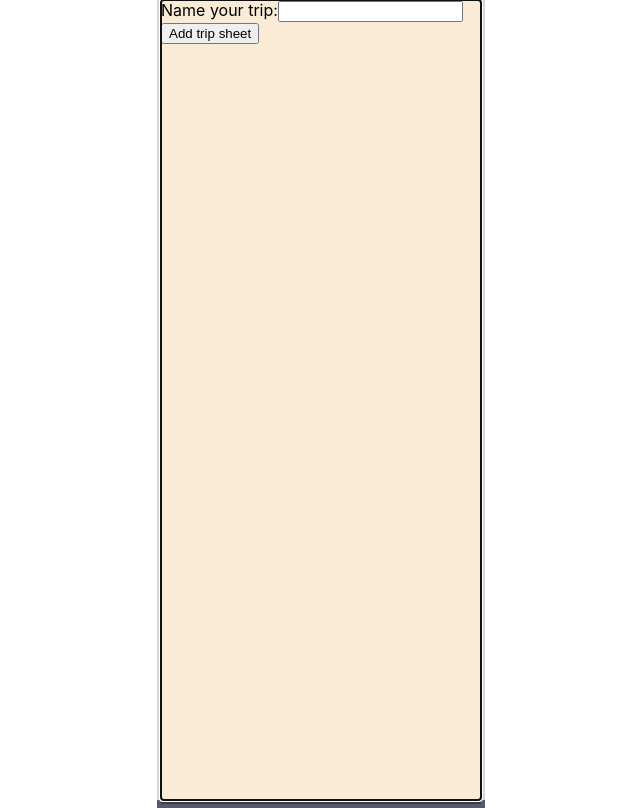
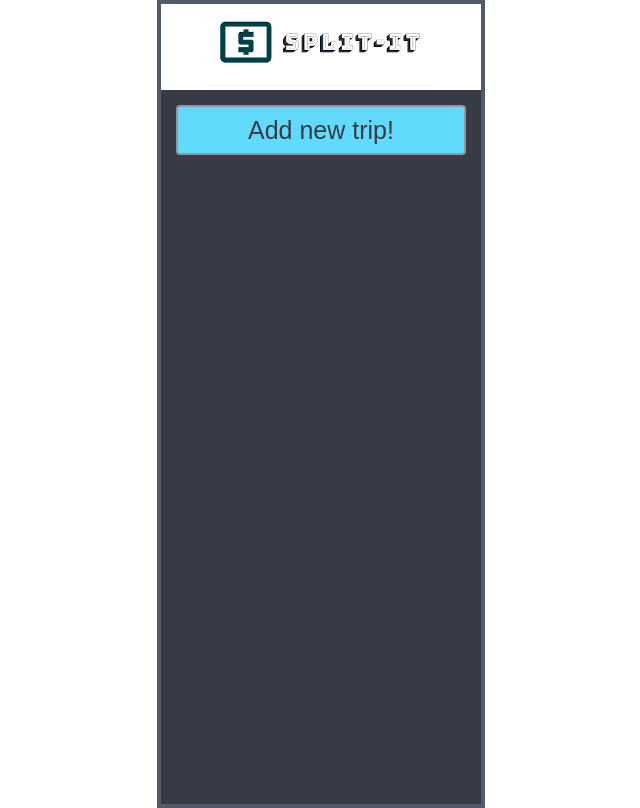
Before and after one commit to chingu-voyages/v10-geckos-team-12, a React (Create React App) app: page / in a window 1280 px wide. Shown: the whole page, without its empty margins (319-959 px from the left). Built offline with nearby package versions, Linux system fonts and the light colour scheme.

Commit message:
Added router to the mix

```diff
--- a/src/Components/NewTripSheetModal.js
+++ b/src/Components/NewTripSheetModal.js
@@ -10,7 +10,7 @@ class NewTripSheetModal extends React.Component {
     return (
       <Modal
       className="new-trip-modal"
-        isOpen={true}
+        isOpen={false}
         contentLabel="Modal for new trip sheet name"
       >
         <label htmlFor="new-trip">Name your trip:</label>
--- /dev/null
+++ b/src/Components/PageNotFound.js
@@ -0,0 +1,12 @@
+import React from 'react';
+import {Link} from 'react-router-dom'
+
+const PageNotFound = () => {
+    return (
+        <div>
+Oops, where has this page gone? You know what, go to the <Link to="/">Home page</Link> and start over while I find it out for you.
+        </div>
+    )
+}
+
+export default PageNotFound;
--- /dev/null
+++ b/src/Components/SplitItAppDashBoardPage.js
@@ -0,0 +1,12 @@
+import React from 'react';
+import AddNewTrip from "./AddNewTrip";
+
+const SplitItAppDashBoardPage = () => {
+    return (
+        <div>
+            <AddNewTrip />
+        </div>
+    )
+}
+
+export default SplitItAppDashBoardPage;
--- a/src/index.js
+++ b/src/index.js
@@ -2,9 +2,10 @@ import React from 'react';
 import ReactDOM from 'react-dom';
 import './index.css';
 import App from '../src/Components/App'
+import AppRouter from './routers/AppRouter'
 import * as serviceWorker from './serviceWorker';
 
-ReactDOM.render(<App />, document.getElementById('root'));
+ReactDOM.render(<AppRouter />, document.getElementById('root'));
 
 // If you want your app to work offline and load faster, you can change
 // unregister() to register() below. Note this comes with some pitfalls.
--- /dev/null
+++ b/src/routers/AppRouter.js
@@ -0,0 +1,22 @@
+import React from "react";
+import "../Style/App.css";
+import Header from "../Components/Header";
+import SplitItAppDashBoardPage from "../Components/SplitItAppDashBoardPage";
+import PageNotFound from "../Components/PageNotFound";
+import { BrowserRouter, Route, Switch } from "react-router-dom";
+
+const AppRouter = () => (
+  <BrowserRouter>
+    <div className="App">
+      <div className="split-it-App">
+        <Header />
+        <Switch>
+          <Route path="/" component={SplitItAppDashBoardPage} exact={true} />
+          <Route component={PageNotFound} />
+        </Switch>
+      </div>
+    </div>
+  </BrowserRouter>
+);
+
+export default AppRouter;
```
Also changed, not shown: src/logo.svg (deleted), 1 other file (tests, documents, lock files or other folders).
